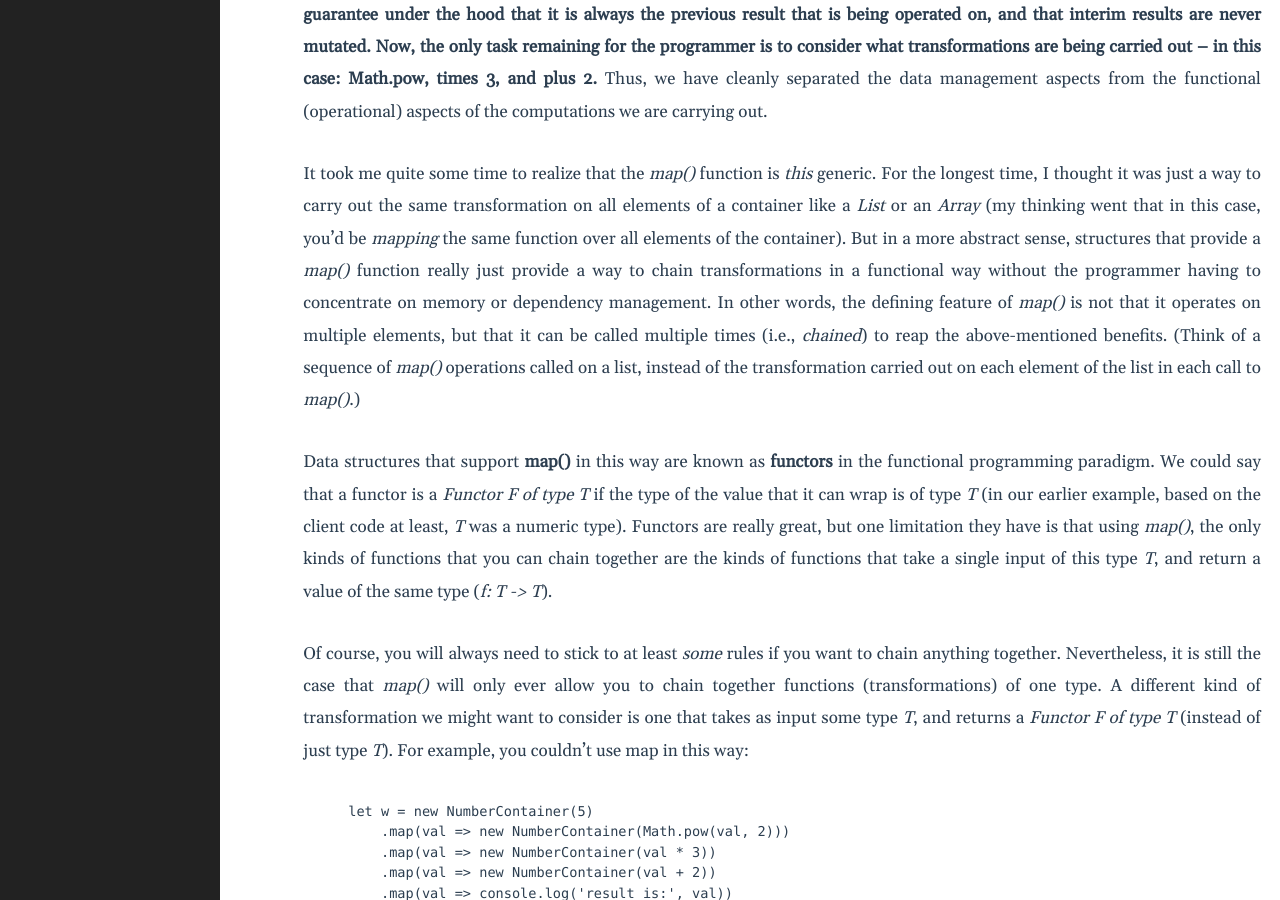
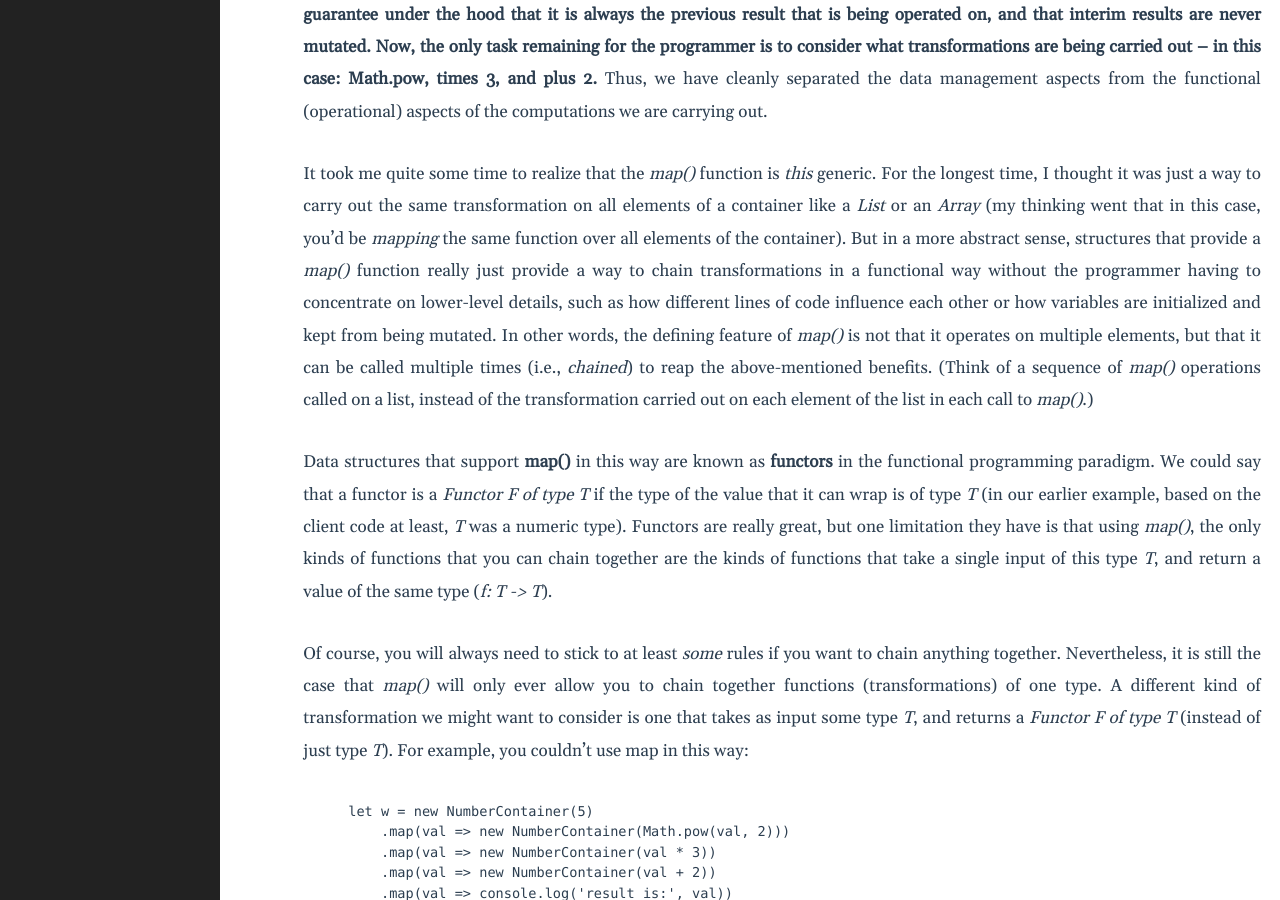
Before and after one commit to csapoadam/adamsfusions, a Jekyll site: the page built from docs/_posts/2022-07-25-monads.markdown, in a window 1280 px wide and 900 px high, scrolled down 1860 px. Built offline with Jekyll 4.4.1, drawn with Linux system fonts in a browser that asks for light colours.

Commit message:
clarify memory and dependency management

```diff
--- a/docs/_posts/2022-07-25-monads.markdown
+++ b/docs/_posts/2022-07-25-monads.markdown
@@ -56,7 +56,7 @@ let w = new NumberContainer(5)
 
 How is this better? Notice that on the *client side* at least (the part of the code starting with *let w*, that makes use of the pre-defined data structure -- *NumberContainer* -- to compute the result), it is much easier to see what is going on. **Instead of having to trace, through time, which variables are overwritten when, and how those writes influence subsequent operations, *map()* will guarantee under the hood that it is always the previous result that is being operated on, and that interim results are never mutated. Now, the only task remaining for the programmer is to consider what transformations are being carried out -- in this case: Math.pow, times 3, and plus 2.** Thus, we have cleanly separated the data management aspects from the functional (operational) aspects of the computations we are carrying out.
 
-It took me quite some time to realize that the *map()* function is *this* generic. For the longest time, I thought it was just a way to carry out the same transformation on all elements of a container like a *List* or an *Array* (my thinking went that in this case, you'd be *mapping* the same function over all elements of the container). But in a more abstract sense, structures that provide a *map()* function really just provide a way to chain transformations in a functional way without the programmer having to concentrate on memory or dependency management. In other words, the defining feature of *map()* is not that it operates on multiple elements, but that it can be called multiple times (i.e., *chained*) to reap the above-mentioned benefits. (Think of a sequence of *map()* operations called on a list, instead of the transformation carried out on each element of the list in each call to *map()*.)
+It took me quite some time to realize that the *map()* function is *this* generic. For the longest time, I thought it was just a way to carry out the same transformation on all elements of a container like a *List* or an *Array* (my thinking went that in this case, you'd be *mapping* the same function over all elements of the container). But in a more abstract sense, structures that provide a *map()* function really just provide a way to chain transformations in a functional way without the programmer having to concentrate on lower-level details, such as how different lines of code influence each other or how variables are initialized and kept from being mutated. In other words, the defining feature of *map()* is not that it operates on multiple elements, but that it can be called multiple times (i.e., *chained*) to reap the above-mentioned benefits. (Think of a sequence of *map()* operations called on a list, instead of the transformation carried out on each element of the list in each call to *map()*.)
 
 Data structures that support **map()** in this way are known as **functors** in the functional programming paradigm. We could say that a functor is a *Functor F of type T* if the type of the value that it can wrap is of type *T* (in our earlier example, based on the client code at least, *T* was a numeric type). Functors are really great, but one limitation they have is that using *map()*, the only kinds of functions that you can chain together are the kinds of functions that take a single input of this type *T*, and return a value of the same type (*f: T -> T*).
 
```
